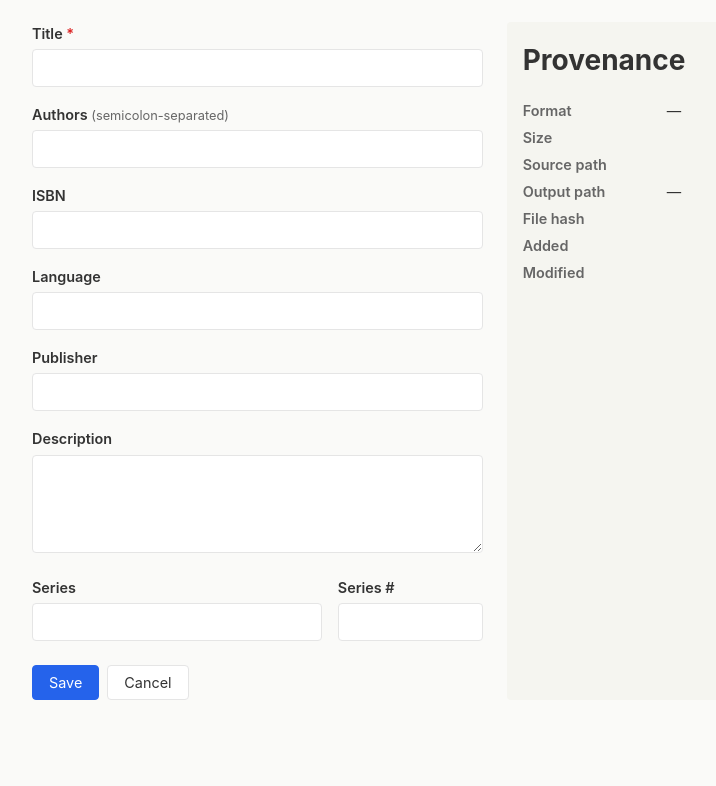
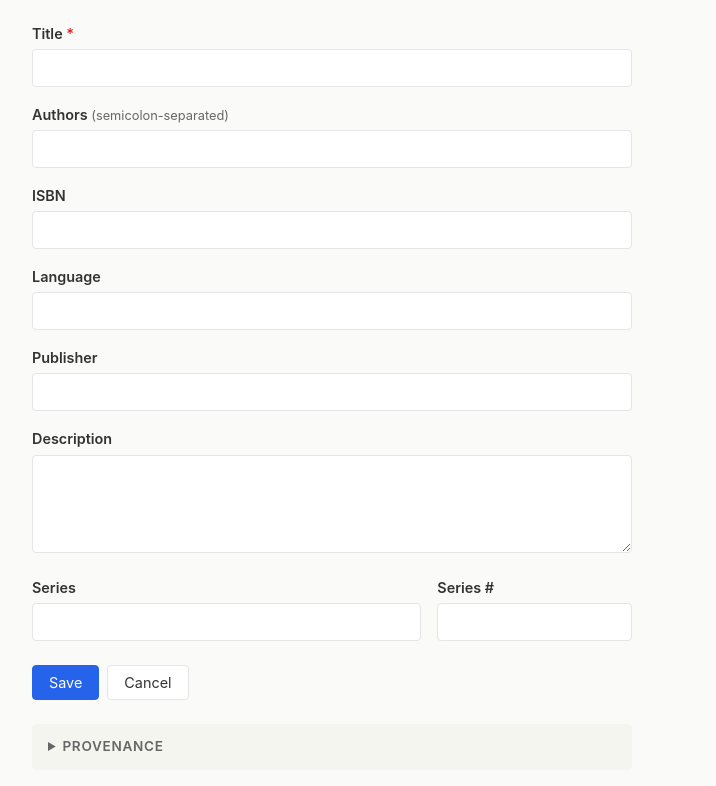
Before and after one commit to JoeCotellese/bookery, a Flask app: template src/bookery/web/templates/edit.html in a window 1280 px wide. Shown: the part 198-984 px from the top of the page, without its empty margins (160-876 px from the left). Before the commit the page ends 898 px from the top, so only its background shows below. Run offline with Flask 3, Linux system fonts and the light colour scheme; the template is opened without the code that fills it, so the values that code supplies are empty; parts of the project's set-up code (start-up, migrations or seed data) failed here and were passed over.

Commit message:
Fix #166: Contain provenance overflow and move panel into a disclosure (#201)
* Fix #166: Contain long provenance values inside the panel

Long source paths and file hashes were blowing out the .metadata-grid
because the 1fr value track was implemented as minmax(auto, 1fr) — the
auto floor sized to content min-content, which a hash without spaces
could not shrink below.

- .metadata-grid value column now uses minmax(0, 1fr) so the track can
  shrink to zero
- .metadata-grid dd gets min-width: 0 (belt-and-braces for grid items)
  plus overflow-wrap: anywhere so non-<code> long values also wrap
- .metadata-grid code adds overflow-wrap: anywhere alongside the
  existing word-break: break-all so spaceless strings break at any char

Tests assert each of those rules is present in the served stylesheet —
a thin proxy for the visual containment, sized to the fix.

🤖 Generated with [Claude Code](https://claude.com/claude-code)

Co-Authored-By: Claude <noreply@anthropic.com>

* Update #166: Move provenance into a collapsible disclosure below the form

The overflow fix in the prior commit contained long values inside the
panel, but exposed a layout problem: in a 225px-wide sidebar with an
8rem label column, the value column collapsed to ~49px and long paths
wrapped every four characters. The hash row stood 200px tall.

The root cause was the IA, not the CSS. Provenance is reference data
(file paths, hash, timestamps), not editing data. It doesn't belong as
a permanent sidebar on a form whose job is changing title/author/etc.

This commit moves provenance into a <details>/<summary> disclosure
placed below the form, closed by default. When opened, it spans the
form's natural max-width (600px), so long paths wrap on word boundaries
and the hash takes two clean lines instead of forty narrow ones.

- _provenance.html: <aside>+<h2> → <details>+<summary>
- _edit_form.html: drop the .edit-layout 2-column grid wrapper, place
  the provenance include after </form>
- style.css: replace .edit-layout grid rules and the dead .provenance h3
  rule with .provenance disclosure styling (summary acts as the section
  label, border appears when [open])
- Tests assert the disclosure structure: <details> wrapper, "Provenance"
  summary, closed by default, rendered after the form

🤖 Generated with [Claude Code](https://claude.com/claude-code)

Co-Authored-By: Claude <noreply@anthropic.com>

---------

Co-authored-by: Claude <noreply@anthropic.com>

```diff
--- a/src/bookery/web/static/style.css
+++ b/src/bookery/web/static/style.css
@@ -394,7 +394,7 @@ header .logo {
 
 .metadata-grid {
     display: grid;
-    grid-template-columns: 8rem 1fr;
+    grid-template-columns: 8rem minmax(0, 1fr);
     gap: 0.25rem 1rem;
 }
 
@@ -403,38 +403,46 @@ header .logo {
     color: var(--color-muted);
 }
 
+.metadata-grid dd {
+    min-width: 0;
+    overflow-wrap: anywhere;
+}
+
 .metadata-grid code {
     font-size: 0.85rem;
     word-break: break-all;
+    overflow-wrap: anywhere;
 }
 
 /* Edit layout — two columns >=720px, stacked below. */
 
-.edit-layout {
-    display: grid;
-    grid-template-columns: minmax(0, 1fr);
-    gap: 1.5rem;
-}
-
-@media (min-width: 720px) {
-    .edit-layout {
-        grid-template-columns: minmax(0, 2fr) minmax(0, 1fr);
-    }
-}
+/* Provenance disclosure — collapsible reference panel below the edit form. */
 
 .provenance {
+    margin-top: 1.5rem;
+    max-width: 600px;
     background: var(--color-hover);
-    padding: 1rem;
     border-radius: 4px;
     font-size: 0.9rem;
 }
 
-.provenance h3 {
+.provenance summary {
+    padding: 0.75rem 1rem;
+    cursor: pointer;
     font-size: 0.85rem;
+    font-weight: 600;
+    color: var(--color-muted);
     text-transform: uppercase;
     letter-spacing: 0.05em;
-    color: var(--color-muted);
-    margin-bottom: 0.5rem;
+    user-select: none;
+}
+
+.provenance[open] summary {
+    border-bottom: 1px solid var(--color-border);
+}
+
+.provenance > .metadata-grid {
+    padding: 1rem;
 }
 
 /* Mobile: collapse detail metadata-grid to single column. */
--- a/src/bookery/web/templates/_edit_form.html
+++ b/src/bookery/web/templates/_edit_form.html
@@ -1,8 +1,7 @@
-{# ABOUTME: Inline edit form with read-only provenance panel and Esc-to-cancel. #}
-{# ABOUTME: Two-column on >=720px viewports, stacked on mobile (handled by CSS). #}
+{# ABOUTME: Inline edit form with collapsible provenance disclosure and Esc-to-cancel. #}
+{# ABOUTME: Provenance lives below the form — reference data, not editing data. #}
 {% include "_book_subhead.html" %}
 <h1 class="page-title">Edit: {{ book.metadata.title }}</h1>
-<div class="edit-layout">
 <form class="edit-form"
       hx-post="{{ url_for('web.update_book', book_id=book.id, return_to=return_to or none) }}"
       hx-target="#book-content"
@@ -66,7 +65,6 @@
 </form>
 
 {% include "_provenance.html" %}
-</div>
 
 <script>
     // Esc cancels the edit and swaps back to the detail view.
--- a/src/bookery/web/templates/_provenance.html
+++ b/src/bookery/web/templates/_provenance.html
@@ -1,7 +1,7 @@
-{# ABOUTME: Read-only provenance panel for the edit page — paths, hash, dates. #}
-{# ABOUTME: Mirrors _detail_file.html content so editors see file context alongside the form. #}
-<aside class="provenance" aria-labelledby="edit-provenance">
-    <h2 id="edit-provenance">Provenance</h2>
+{# ABOUTME: Collapsible provenance disclosure for the edit page — paths, hash, dates. #}
+{# ABOUTME: Reference data, not editing data — closed by default to keep the form focused. #}
+<details class="provenance">
+    <summary>Provenance</summary>
     <dl class="metadata-grid">
         <dt>Format</dt>
         <dd>{{ file_info.format or "—" }}</dd>
@@ -18,4 +18,4 @@
         <dt>Modified</dt>
         <dd>{{ book.date_modified }}</dd>
     </dl>
-</aside>
+</details>
```
Also changed, not shown: tests/web/test_edit.py (+70 -9 lines). Lines whose indentation alone changed are shown as unchanged.
